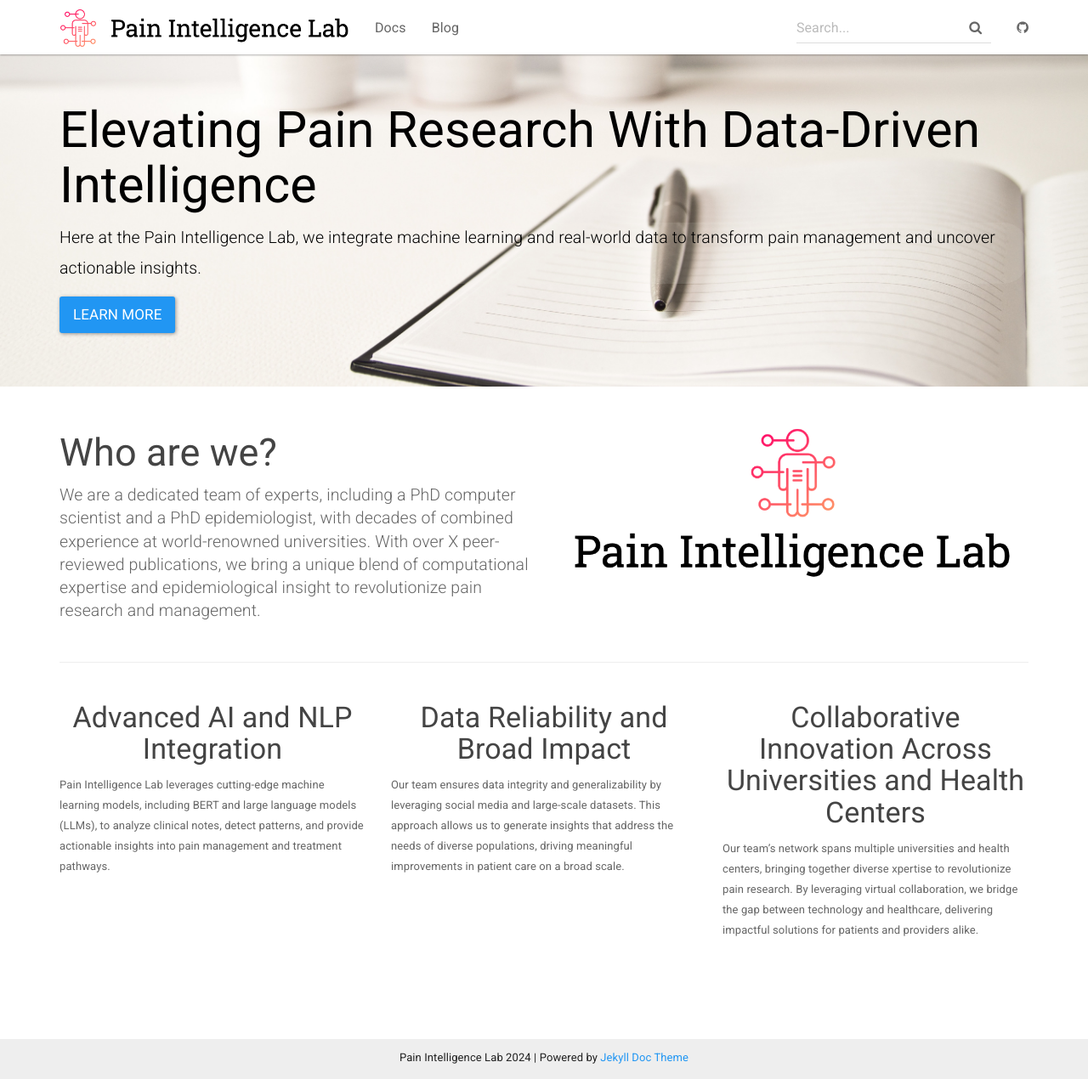
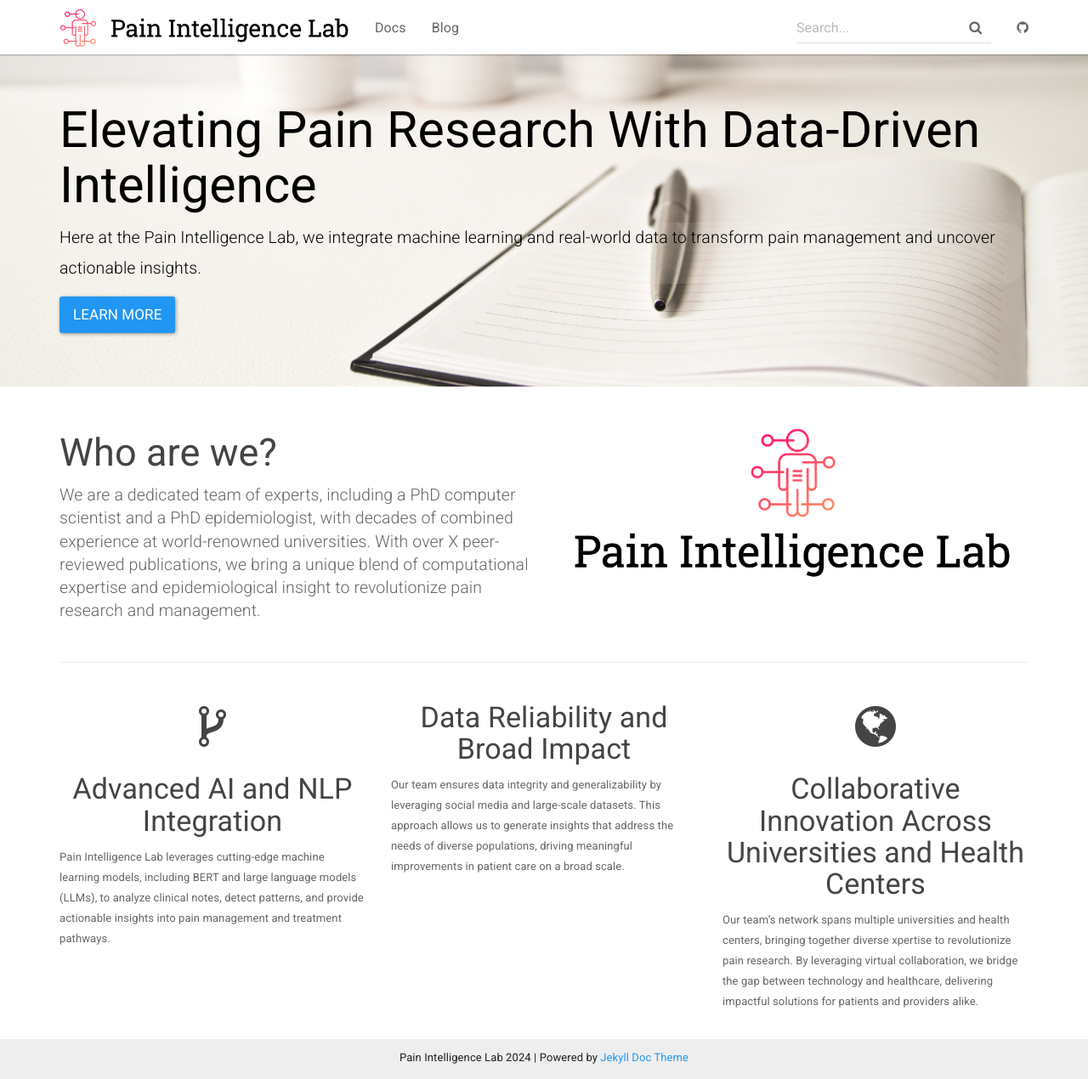
Before and after one commit to potatole123/my-prog, a Jekyll site: the page built from index.html, in a window 1280 px wide and 1270 px high. Shown: the whole window at 85% size. Built offline with Jekyll 4.4.1, drawn with Linux system fonts in a browser that asks for light colours.

Commit message:
Update index.html

```diff
--- a/index.html
+++ b/index.html
@@ -28,7 +28,7 @@
     <hr>
     <div class="row">
         <div class="col-sm-4">
-            <h1 class="text-center"><i class="fa-solid fa-diagram-project" aria-hidden="true"></i></h1>
+            <h1 class="text-center"><i class="fa  fa-code-fork" aria-hidden="true"></i></h1>
             <h3 class="text-center">Advanced AI and NLP Integration            </h3>
             <p>Pain Intelligence Lab leverages cutting-edge machine learning models, including BERT and large language models (LLMs), to analyze clinical notes, detect patterns,
                 and provide actionable insights into pain management and treatment pathways.
@@ -43,7 +43,7 @@
             </p>
         </div>
         <div class="col-sm-4">
-            <h1 class="text-center"><i class="fa-solid fa-earth-americas" aria-hidden="true"></i></h1>
+            <h1 class="text-center"><i class="fa fa-globe" aria-hidden="true"></i></h1>
             <h3 class="text-center">Collaborative Innovation Across Universities and Health Centers            </h3>
             <p>Our team’s network spans multiple universities and health centers, bringing together diverse
                 xpertise to revolutionize pain research. By leveraging virtual collaboration, we bridge the gap
```
